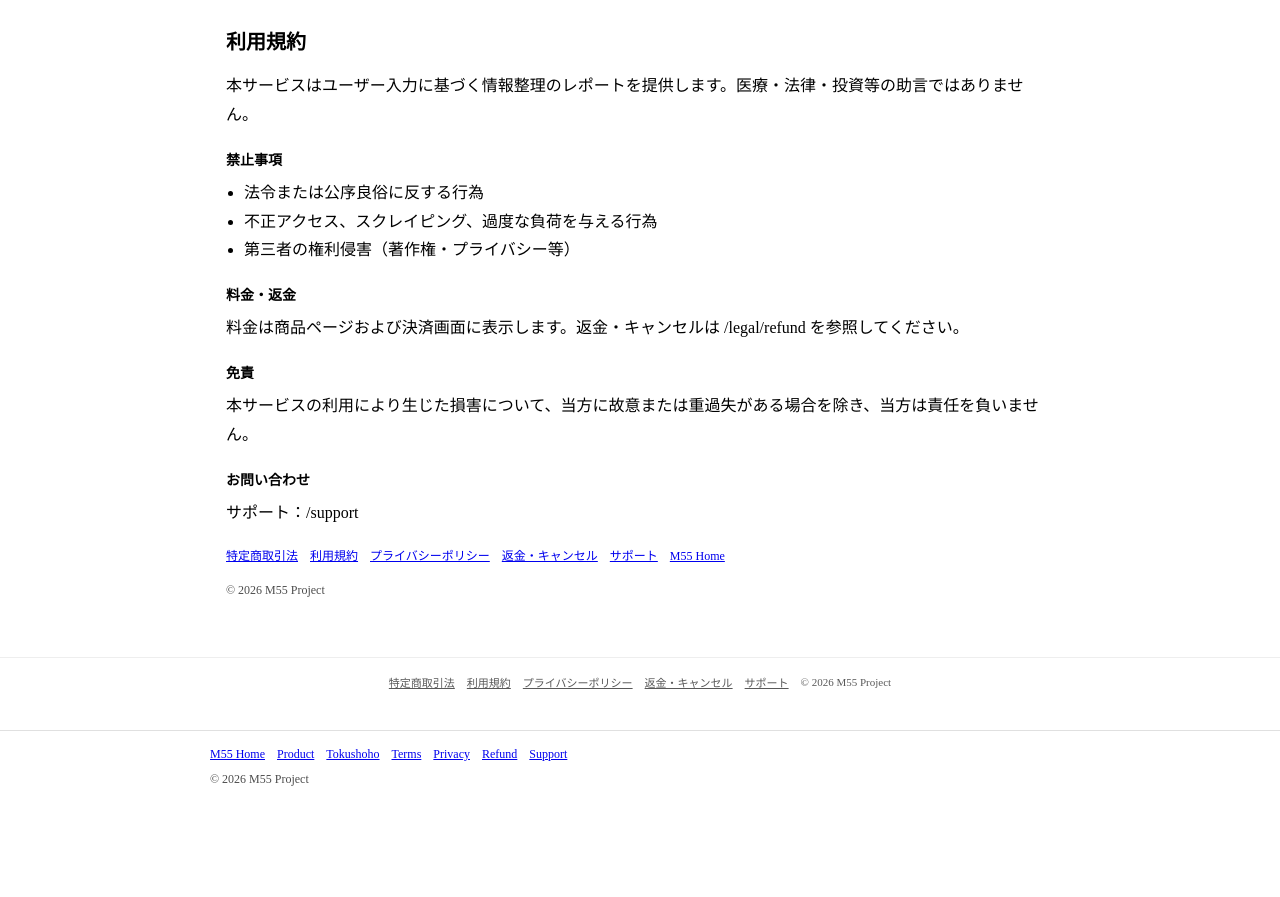
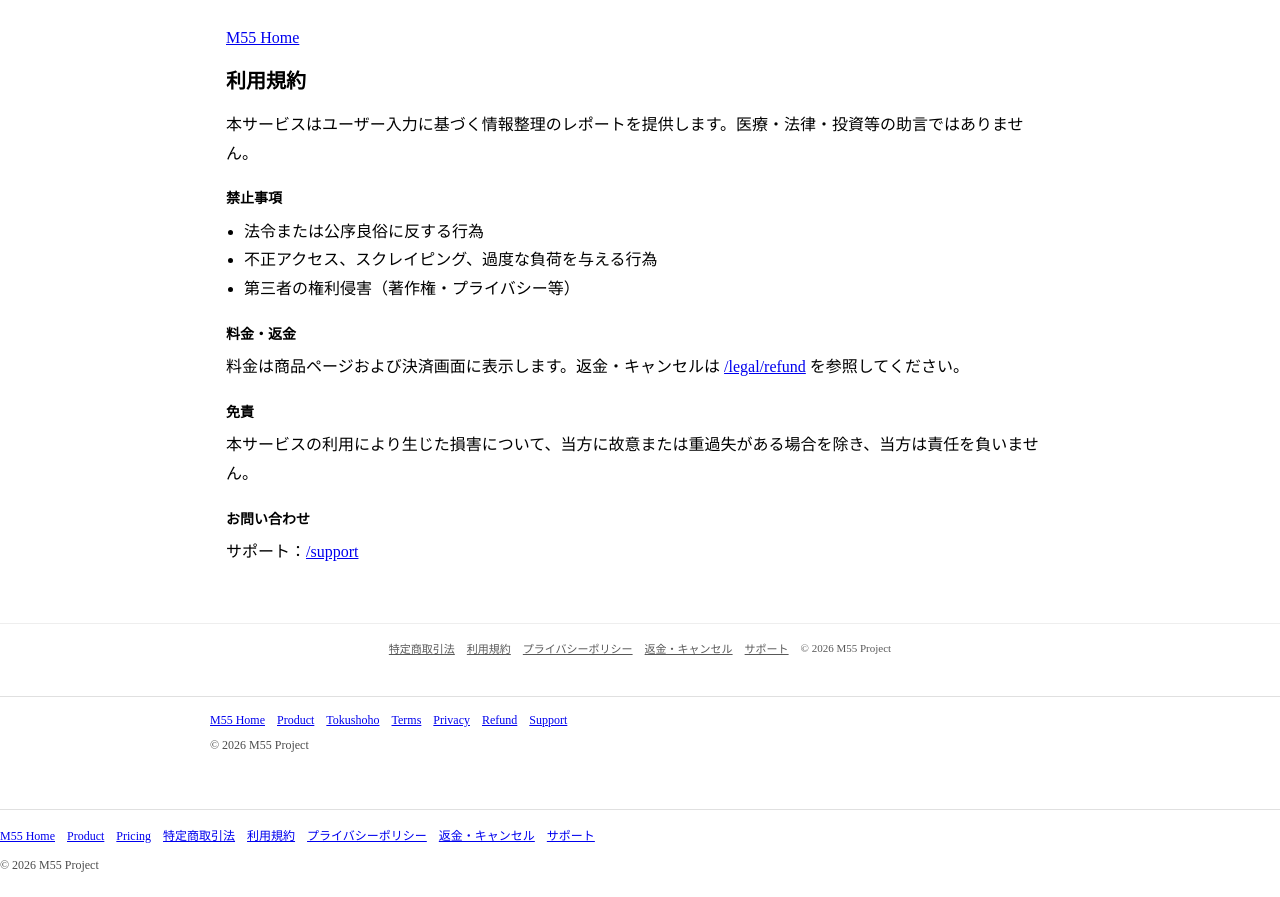
Before and after one commit to lexsia228/M55-soul, a Next.js app: page /legal/terms in a window 1280 px wide. Before the commit the page ends 811 px from the top, so only its background shows below. Built offline with nearby package versions, Linux system fonts and the light colour scheme.

Commit message:
fix(ui): single footer + real homepage + stabilize product page for review

```diff
--- /dev/null
+++ b/app/_components/SiteFooter.tsx
@@ -0,0 +1,19 @@
+import Link from "next/link";
+
+export function SiteFooter() {
+  return (
+    <footer style={{ borderTop: "1px solid rgba(0,0,0,0.12)", marginTop: 32, padding: "16px 0 24px" }}>
+      <nav aria-label="Footer" style={{ display: "flex", flexWrap: "wrap", gap: 12, fontSize: 12, lineHeight: 1.7 }}>
+        <Link href="/">M55 Home</Link>
+        <Link href="/dtr/lp">Product</Link>
+        <Link href="/pricing">Pricing</Link>
+        <Link href="/legal/tokushoho">特定商取引法</Link>
+        <Link href="/legal/terms">利用規約</Link>
+        <Link href="/legal/privacy">プライバシーポリシー</Link>
+        <Link href="/legal/refund">返金・キャンセル</Link>
+        <Link href="/support">サポート</Link>
+      </nav>
+      <p style={{ margin: "12px 0 0", fontSize: 12, opacity: 0.7 }}>© 2026 M55 Project</p>
+    </footer>
+  );
+}
--- a/app/layout.tsx
+++ b/app/layout.tsx
@@ -1,3 +1,4 @@
+import { SiteFooter } from "./_components/SiteFooter";
 import type { Metadata } from 'next';
 import { ClerkProvider } from '@clerk/nextjs';
 import { jaJP } from '@clerk/localizations';
@@ -53,7 +54,8 @@ export default function RootLayout({ children }: { children: React.ReactNode })
         </div>
         <div style={{ maxWidth: 860, margin: "10px auto 0", opacity: 0.7 }}>© 2026 M55 Project</div>
       </footer>
-</body>
+        <SiteFooter />
+      </body>
       </html>
     </ClerkProvider>
   );
--- a/app/legal/terms/page.tsx
+++ b/app/legal/terms/page.tsx
@@ -5,6 +5,7 @@ export const metadata = { title: "利用規約 | M55" };
 export default function TermsPage() {
   return (
     <main style={{ maxWidth: 860, margin: "0 auto", padding: "24px 16px 56px", lineHeight: 1.8 }}>
+      <p style={{ margin: "0 0 10px" }}><Link href="/">M55 Home</Link></p>
       <h1 style={{ fontSize: 20, fontWeight: 700, margin: "0 0 12px" }}>利用規約</h1>
 
       <p style={{ margin: "0 0 14px" }}>
@@ -20,7 +21,7 @@ export default function TermsPage() {
 
       <h2 style={{ fontSize: 14, fontWeight: 700, margin: "18px 0 6px" }}>料金・返金</h2>
       <p style={{ margin: 0 }}>
-        料金は商品ページおよび決済画面に表示します。返金・キャンセルは /legal/refund を参照してください。
+        料金は商品ページおよび決済画面に表示します。返金・キャンセルは <Link href="/legal/refund">/legal/refund</Link> を参照してください。
       </p>
 
       <h2 style={{ fontSize: 14, fontWeight: 700, margin: "18px 0 6px" }}>免責</h2>
@@ -29,17 +30,7 @@ export default function TermsPage() {
       </p>
 
       <h2 style={{ fontSize: 14, fontWeight: 700, margin: "18px 0 6px" }}>お問い合わせ</h2>
-      <p style={{ margin: 0 }}>サポート：/support</p>
-
-      <nav style={{ display: "flex", flexWrap: "wrap", gap: 12, fontSize: 12, marginTop: 18 }}>
-        <Link href="/legal/tokushoho">特定商取引法</Link>
-        <Link href="/legal/terms">利用規約</Link>
-        <Link href="/legal/privacy">プライバシーポリシー</Link>
-        <Link href="/legal/refund">返金・キャンセル</Link>
-        <Link href="/support">サポート</Link>
-              <a href="/">M55 Home</a>
-      </nav>
-      <p style={{ margin: "12px 0 0", fontSize: 12, opacity: 0.7 }}>© 2026 M55 Project</p>
+      <p style={{ margin: 0 }}>サポート：<Link href="/support">/support</Link></p>
     </main>
   );
 }
```
Also changed, not shown: app/dtr/lp/page.tsx (+13 -17 lines), app/legal/privacy/page.tsx (+2 -11 lines), app/legal/tokushoho/page.tsx (+3 -12 lines), app/pricing/page.tsx (+4 -12 lines).
